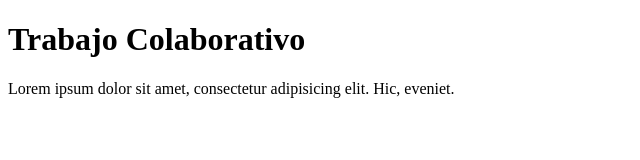
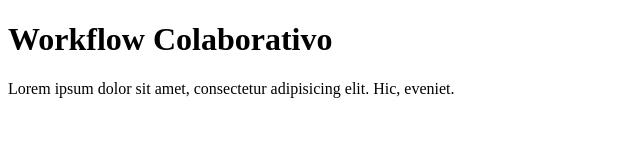
Before and after one commit to jmontes50/SimpleProjectGit, a plain HTML site: page index.html in a window 1280 px wide. Shown: the whole page, without its empty margins (0-640 px from the left). Drawn offline with Linux system fonts and the light colour scheme.

Commit message:
update header desde repo principal

```diff
--- a/index.html
+++ b/index.html
@@ -8,7 +8,7 @@
 </head>
 <body>
   <header>
-    <h1>Trabajo Colaborativo</h1>
+    <h1>Workflow Colaborativo</h1>
   </header>
   <main>
 
```
